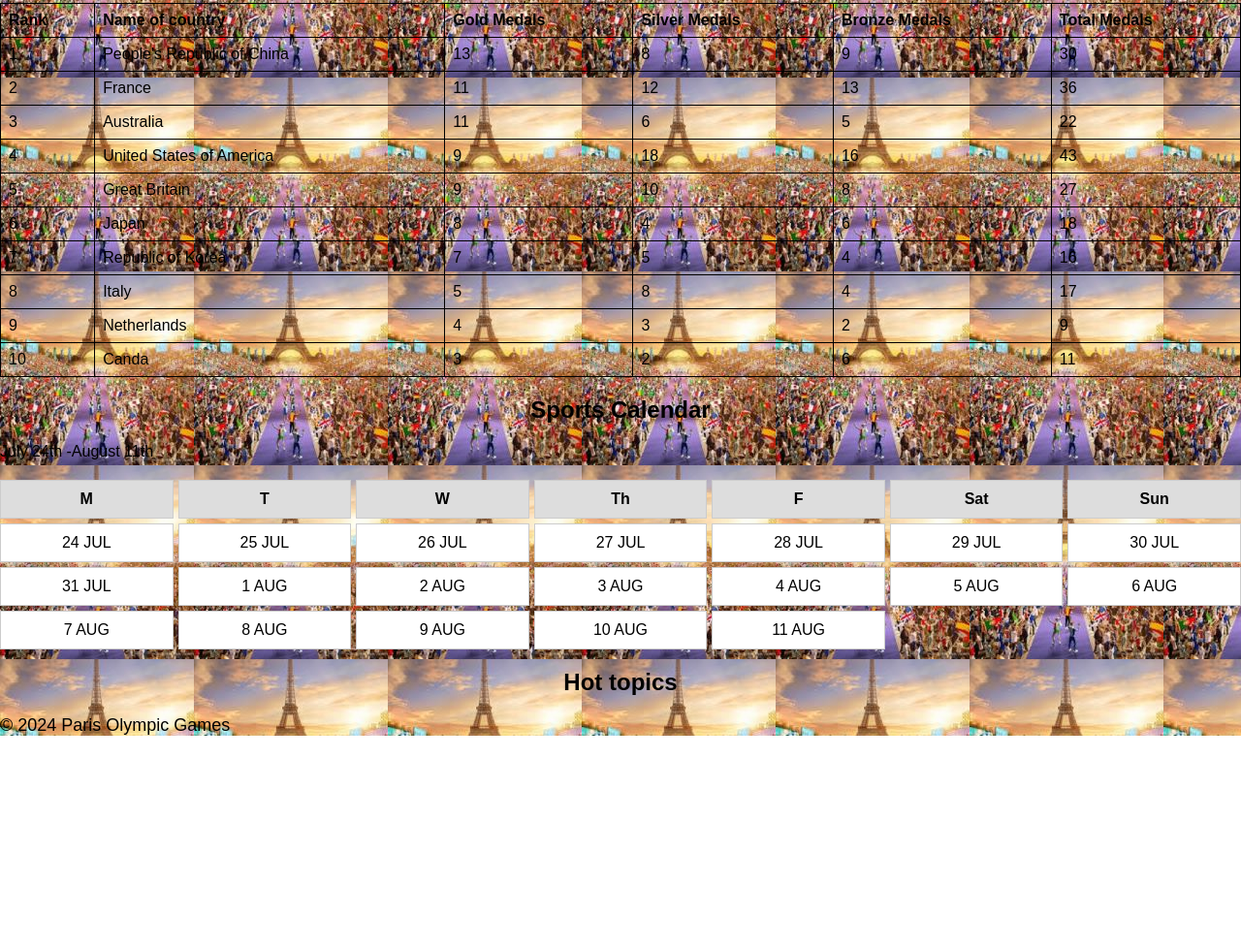
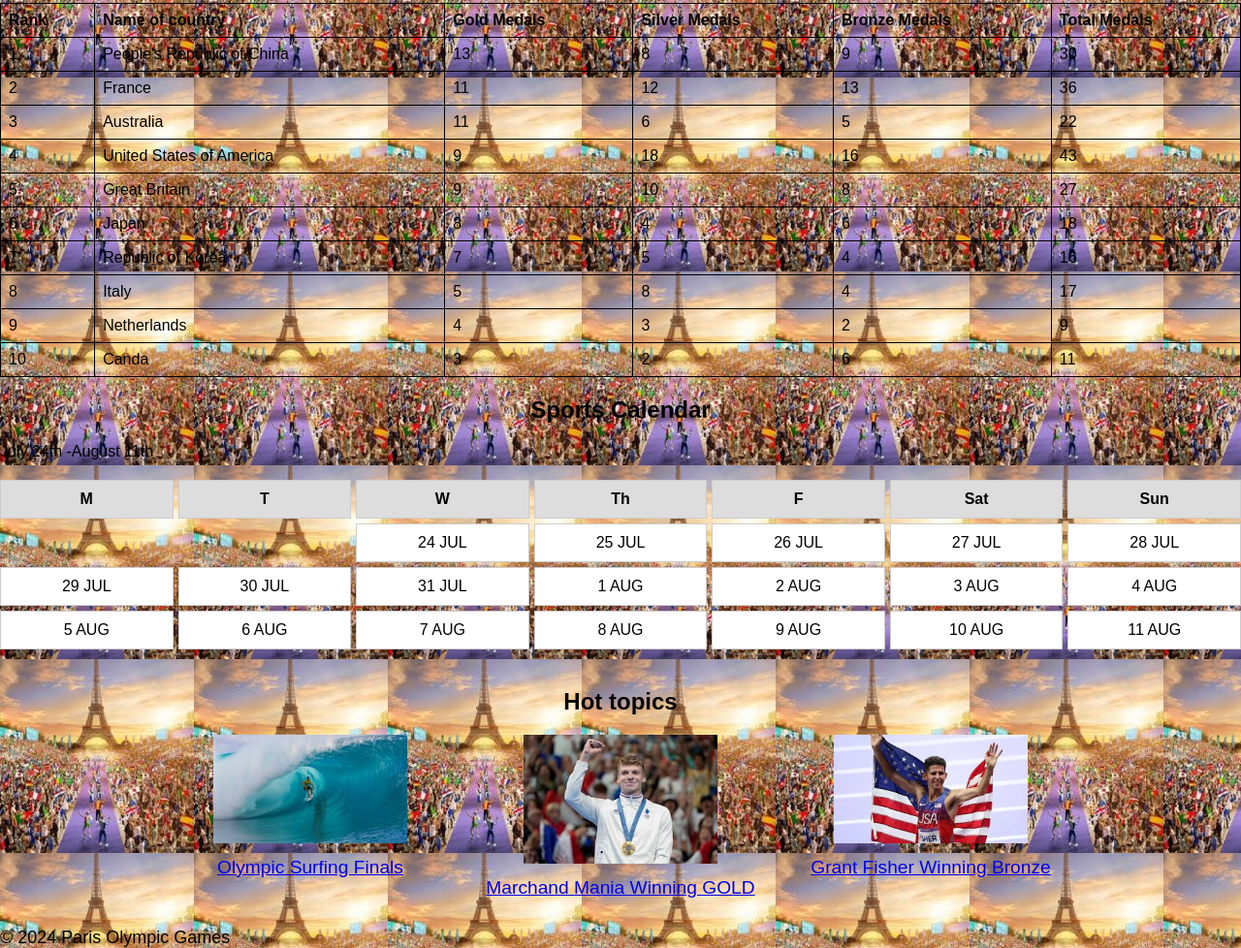
Before and after one commit to angiervr81/Project2, a plain HTML site: page index.html in a window 1280 px wide. Shown: the part 520-1498 px from the top of the page at 97% size. Before the commit the page ends 1279 px from the top, so only its background shows below. Drawn offline with Linux system fonts and the light colour scheme.

Commit message:
change some sport/schedule code/style and add news

```diff
--- a/index.html
+++ b/index.html
@@ -49,12 +49,31 @@
         <h2>Sports Calendar</h2>
         <p>July 24th -August 11th</p>
         <div class="calendar"></div>
+        <ul class="sports-list"></ul>
     </section>
 
     <section id="news">
         <h2>Hot topics</h2>
         <div class="news-item">
-            <!--news links-->
+             <div class ="surfing-section">
+                <a href="https://olympics.com/en/news/paris-2024-surfing-finals-preview-full-schedule-teahupoo" target ="_blank">
+                     <img src="image/surfing.jpg" alt="Surfing">
+                     <p>Olympic Surfing Finals</p>
+                </a>
+            </div>
+            <div class ="swimming-section">
+                <a href="https://olympics.com/en/news/paris-2024-swimming-france-marchand-mania-gold-sweep" target ="_blank">
+                    <img src="image/swimming.jpg" alt="Swimming">
+                    <P>Marchand Mania Winning GOLD</P>
+                </a>
+           </div>
+
+           <div class ="track-section">
+                <a href="https://olympics.com/en/news/paris-2024-athletics-usa-grant-fisher-bronze-10000m" target="_blank">
+                     <img src="image/track.jpg" alt="Track">
+                     <p>Grant Fisher Winning Bronze</p>
+                </a>
+            </div>
         </div>
 
     </section>
--- a/script/script.js
+++ b/script/script.js
@@ -119,30 +119,30 @@ function createCalendar(){
         calendarCont.appendChild(dayDiv);
     });
 
+    for(let i=0; i<2; i++){
+        const emptyDiv= document.createElement('div');
+        emptyDiv.classList.add('empty');
+        calendarCont.appendChild(emptyDiv);
+    }
+
     dates.forEach(date => {
         const dateDiv =document.createElement('div');
         dateDiv.classList.add('date');
         dateDiv.textContent = date;
-        calendarCont.appendChild(dateDiv);
 
-    });
-
-    function displaySports(date)
-    {
         const sportsList = document.createElement('ul');
-        sportsList.innerHTML= '';
-        const sports = sportsSchedule[date] || [];
+        sportsList.classList.add('sports-list');
+        const sports = sportSchedule[date] || [];
         sports.forEach(sport => {
             const sportItem = document.createElement('li');
             sportItem.textContent = sport;
             sportsList.appendChild(sportItem);
         });
-        const sportScheduleSelect = document.getElementById('sportSchedule');
-        const listexisting = sportScheduleSelect.querySelector('ul');
-        if(listexisting){
-            sportScheduleSelect.removeChild(listexisting);
-        }
-        sportScheduleSelect.appendChild(sportsList);
-    }
-}
+            dateDiv.appendChild(sportsList);
+            calendarCont.appendChild(dateDiv);
+    });
+};
+
+document.addEventListener('DOMContentLoaded',()=>{
     createCalendar();
+})
--- a/style/styles.css
+++ b/style/styles.css
@@ -118,11 +118,12 @@ th,td {
     margin-top: 20px;
 }
 
-.day,.date{
-    background-color: #f0f0f0;
+.day, .date {
+    background-color: burlywood;
     border: 1px solid #ccc;
     padding: 10px;
     text-align: center;
+
 }
 
 .day{
@@ -132,21 +133,50 @@ th,td {
 
 .date{
     background-color: #fff;
+    cursor: pointer;
 }
 
-.date:hover{
+.sports-list{
+    display: none;
+    position:absolute;
+    background-color: white;
+    border: 1px solid #ddd;
+    padding: 10px;
+    z-index: 1000;
+}
+.date:hover .sports-list{
+    display: block;
     background-color: #e0e0e0;
+
 }
 
-#sportSchedule{
-    margin-top: 20px;
-    list-style-type: none;
-    padding: 0;
+#news{
+    padding: 20px;
+}
+.news-item{
+    display: flex;
+    flex-wrap: wrap;
+    gap: 20px;
+    justify-content: center;
+}
+.news-item div {
+    flex: 1;
+    max-width: 300px;
+    text-align: center;
+}
+.news-item img {
+    width: 100%;
+    height: auto;
+    max-width: 200px;
+    object-fit: cover;
 }
 
-#sportSchedule ul li{
-    padding:5px;
-    background-color: #f9f9f9;
-    border: 1px solid #ddd;
-    margin-bottom: 5px;
+.news-item p {
+    font-size: 1.2em;
+    margin: 10px 0;
 }
+
+.news-item{
+    text-decoration: none;
+    color: inherit;
+}
```
Also changed, not shown: image/surfing.jpg (added), image/swimming.jpg (added), image/track.jpg (added).
